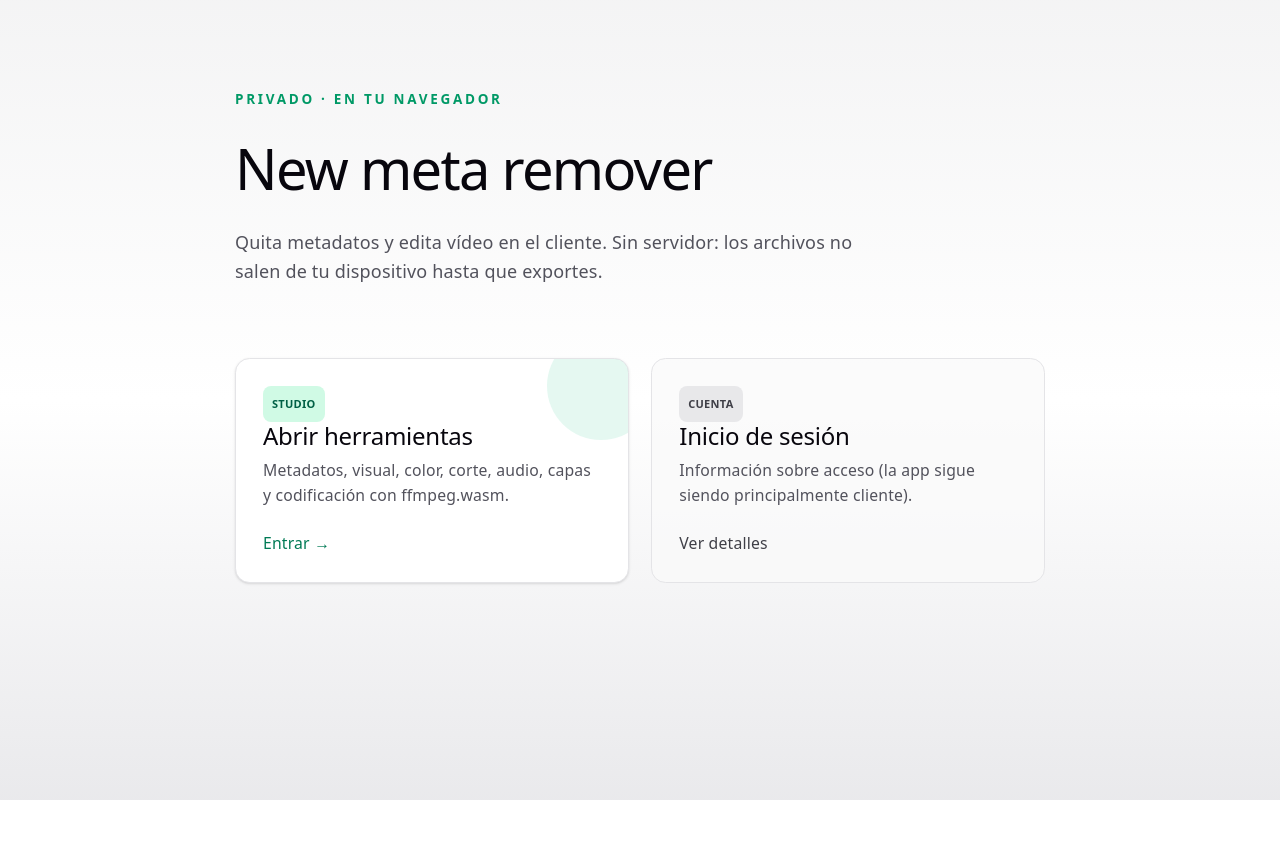
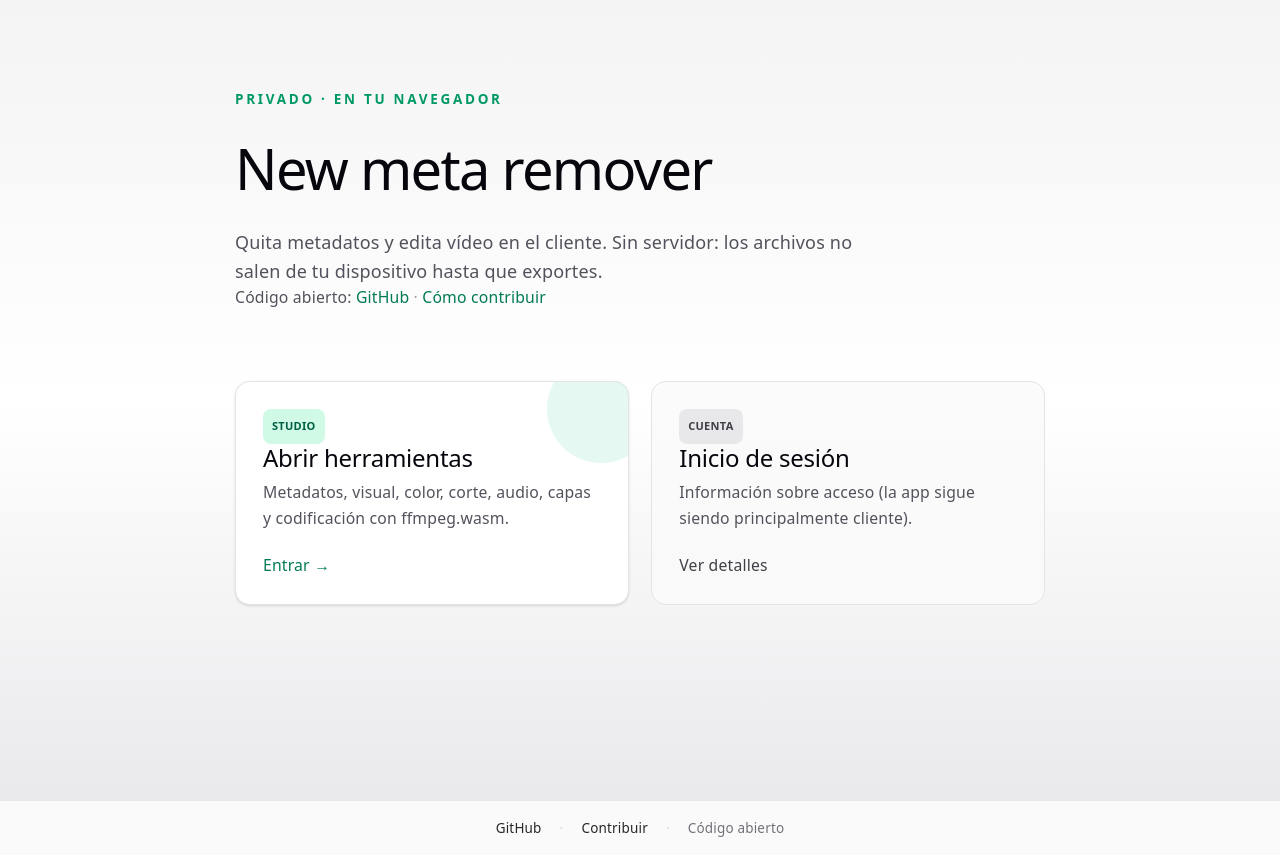
Before and after one commit to CodingDiego/new-meta-remover, a React (Vite) app: page / in a window 1280 px wide. Before the commit the page ends 800 px from the top, so only its background shows below. Built offline with nearby package versions, Linux system fonts and the light colour scheme.

Commit message:
ADD:Changes to contribution guidelines

```diff
--- /dev/null
+++ b/src/components/SiteFooter.tsx
@@ -0,0 +1,36 @@
+import { REPO_CONTRIBUTING_URL, REPO_URL } from '@/lib/repo'
+
+export function SiteFooter() {
+  return (
+    <footer
+      className="border-t border-zinc-200/80 bg-zinc-50/90 py-4 text-center text-xs text-zinc-600 dark:border-zinc-800 dark:bg-zinc-950/90 dark:text-zinc-400"
+      role="contentinfo"
+    >
+      <div className="mx-auto flex max-w-3xl flex-wrap items-center justify-center gap-x-4 gap-y-2 px-6">
+        <a
+          href={REPO_URL}
+          target="_blank"
+          rel="noopener noreferrer"
+          className="font-medium text-zinc-800 underline-offset-2 transition-colors hover:text-emerald-700 hover:underline dark:text-zinc-200 dark:hover:text-emerald-400"
+        >
+          GitHub
+        </a>
+        <span className="hidden text-zinc-300 sm:inline dark:text-zinc-600" aria-hidden>
+          ·
+        </span>
+        <a
+          href={REPO_CONTRIBUTING_URL}
+          target="_blank"
+          rel="noopener noreferrer"
+          className="font-medium text-zinc-800 underline-offset-2 transition-colors hover:text-emerald-700 hover:underline dark:text-zinc-200 dark:hover:text-emerald-400"
+        >
+          Contribuir
+        </a>
+        <span className="hidden text-zinc-300 sm:inline dark:text-zinc-600" aria-hidden>
+          ·
+        </span>
+        <span className="text-zinc-500 dark:text-zinc-500">Código abierto</span>
+      </div>
+    </footer>
+  )
+}
--- a/src/layouts/RootLayout.tsx
+++ b/src/layouts/RootLayout.tsx
@@ -1,10 +1,15 @@
 import { NuqsAdapter } from 'nuqs/adapters/react-router/v7'
 import { Outlet } from 'react-router-dom'
 
+import { SiteFooter } from '@/components/SiteFooter'
+
 export function RootLayout() {
   return (
-    <NuqsAdapter>
-      <Outlet />
-    </NuqsAdapter>
+    <div className="flex min-h-screen flex-col">
+      <NuqsAdapter>
+        <Outlet />
+      </NuqsAdapter>
+      <SiteFooter />
+    </div>
   )
 }
--- /dev/null
+++ b/src/lib/repo.ts
@@ -0,0 +1,6 @@
+/** Public GitHub repository (open source). */
+export const REPO_URL = 'https://github.com/CodingDiego/new-meta-remover' as const
+
+/** Contributing guidelines in the default branch. */
+export const REPO_CONTRIBUTING_URL =
+  `${REPO_URL}/blob/master/CONTRIBUTING.md` as const
--- a/src/pages/HomePage.tsx
+++ b/src/pages/HomePage.tsx
@@ -3,6 +3,7 @@ import { Link } from 'react-router-dom'
 import { formatBytes } from '@/lib/formatBytes'
 import { useStudioMedia } from '@/features/studio/useStudioMedia'
 import { useStudioProcessQueue } from '@/features/studio/useStudioProcessQueue'
+import { REPO_CONTRIBUTING_URL, REPO_URL } from '@/lib/repo'
 
 export function HomePage() {
   const { file, items, activeId, mediaHydrated } = useStudioMedia()
@@ -23,6 +24,30 @@ export function HomePage() {
           <p className="mx-auto mt-4 max-w-xl text-pretty text-base leading-relaxed text-zinc-600 dark:text-zinc-400 sm:mx-0">
             Quita metadatos y edita vídeo en el cliente. Sin servidor: los
             archivos no salen de tu dispositivo hasta que exportes.
+          </p>
+          <p className="mx-auto mt-4 max-w-xl text-sm text-zinc-500 dark:text-zinc-500 sm:mx-0">
+            <span className="font-medium text-zinc-600 dark:text-zinc-400">
+              Código abierto:
+            </span>{' '}
+            <a
+              href={REPO_URL}
+              target="_blank"
+              rel="noopener noreferrer"
+              className="font-medium text-emerald-700 underline-offset-2 hover:text-emerald-800 hover:underline dark:text-emerald-400 dark:hover:text-emerald-300"
+            >
+              GitHub
+            </a>
+            <span className="text-zinc-400 dark:text-zinc-600" aria-hidden>
+              {' · '}
+            </span>
+            <a
+              href={REPO_CONTRIBUTING_URL}
+              target="_blank"
+              rel="noopener noreferrer"
+              className="font-medium text-emerald-700 underline-offset-2 hover:text-emerald-800 hover:underline dark:text-emerald-400 dark:hover:text-emerald-300"
+            >
+              Cómo contribuir
+            </a>
           </p>
         </header>
 
```
Also changed, not shown: 2 other files (tests, documents, lock files or other folders).
